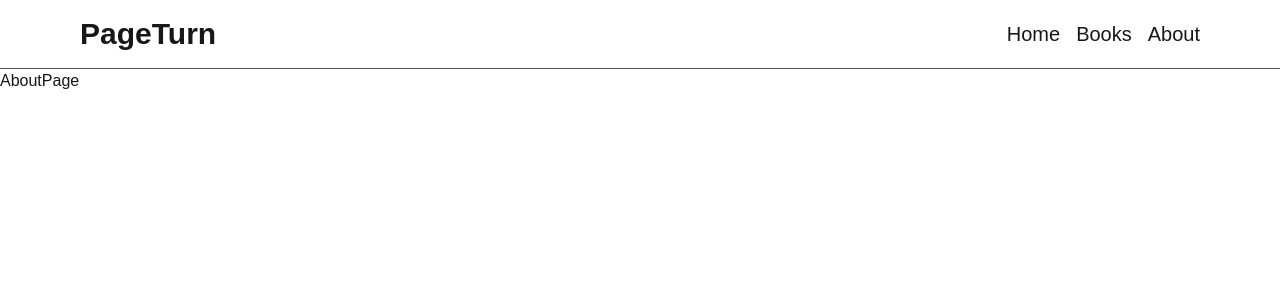
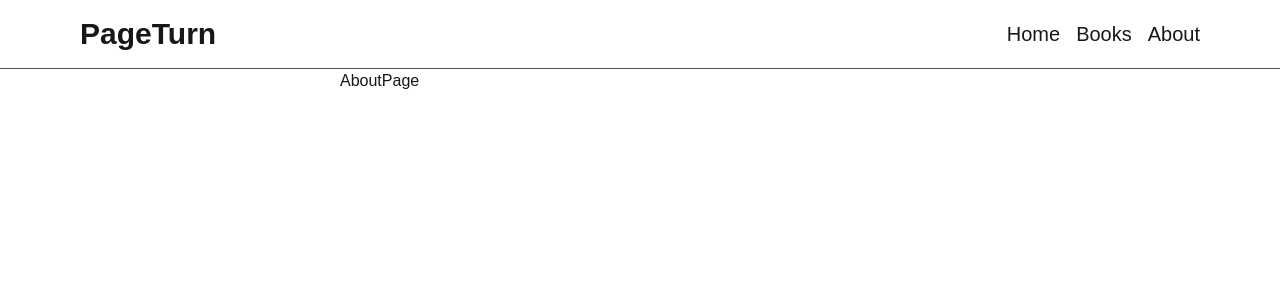
Before and after one commit to Amiir25/page-turn, a Next.js app: page /about in a window 1280 px wide. Shown: the top 300 px of the page. Built offline with nearby package versions, Linux system fonts and the light colour scheme.

Commit message:
feat: add nested layout inside marketing/

```diff
--- /dev/null
+++ b/src/app/(marketing)/layout.tsx
@@ -0,0 +1,9 @@
+import React, { ReactNode } from 'react'
+
+export default function layout({ children }: { children: ReactNode }) {
+  return (
+    <div className='w-full max-w-150 mx-auto'>
+        {children}
+    </div>
+  )
+}
```
